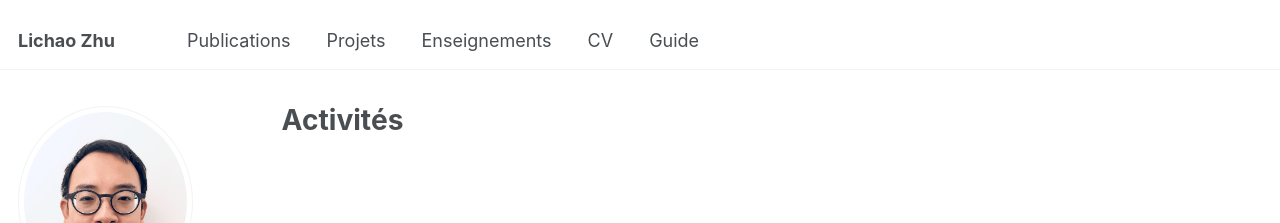
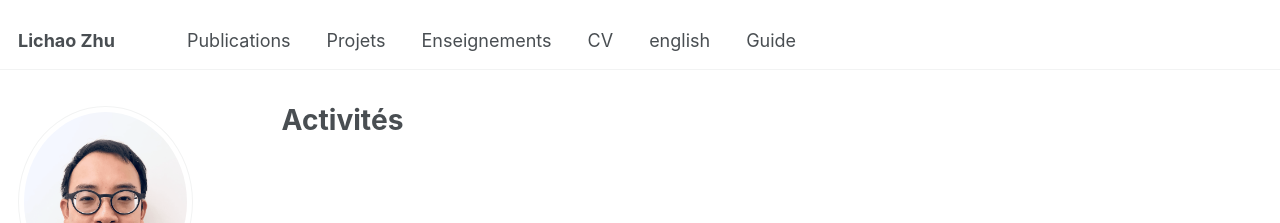
Before and after one commit to lichaozhu/lichaozhu.github.io, a Jekyll site: the page built from _pages/about.md, in a window 1280 px wide. Shown: the top 223 px of the page. Built offline with Jekyll 4.4.1, drawn with Linux system fonts in a browser that asks for light colours; some web fonts are replaced.

Commit message:
pinpoint en added

```diff
--- a/_data/navigation.yml
+++ b/_data/navigation.yml
@@ -27,5 +27,8 @@ main:
   - title: "CV"
     url: /cv/
 
+  - title: "english"
+    url: https://lichaozhu-en.github.io
+
   - title: "Guide"
     url: /markdown/
```
Also changed, not shown: 1 other file.
